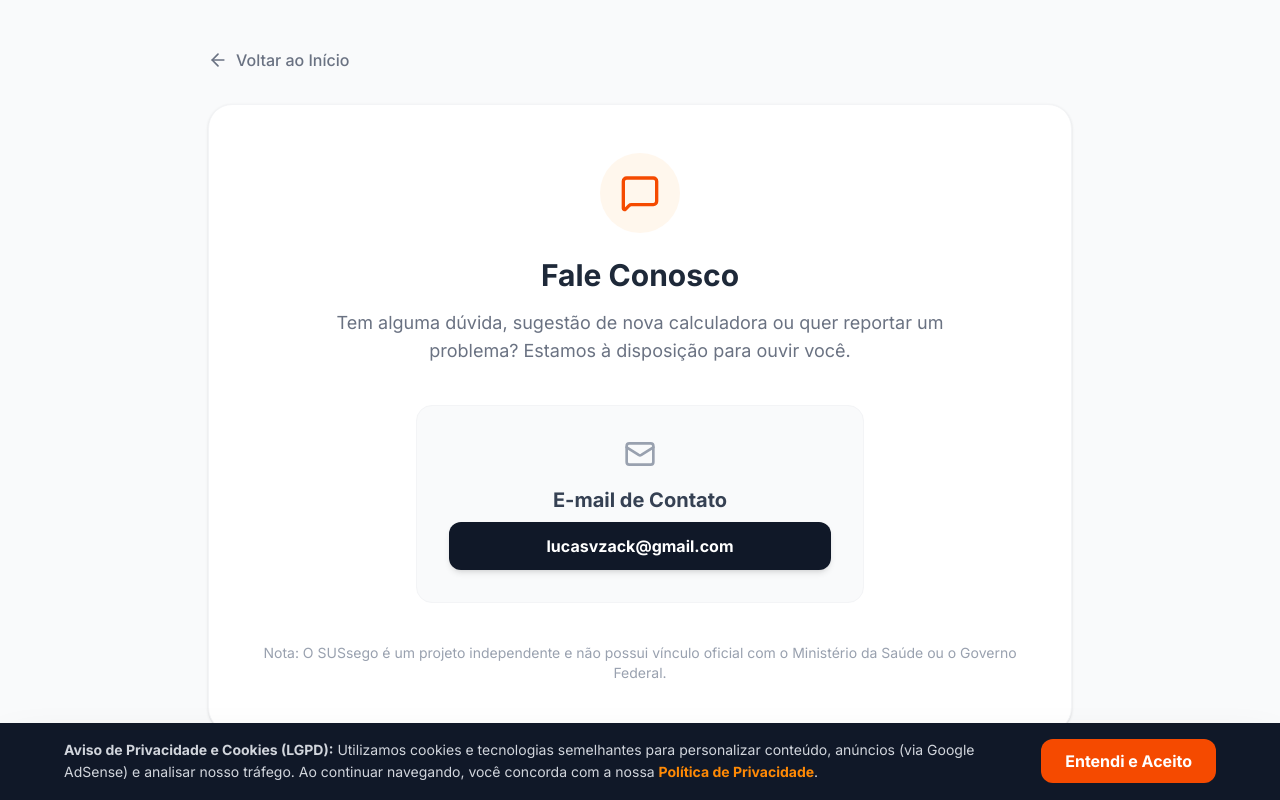
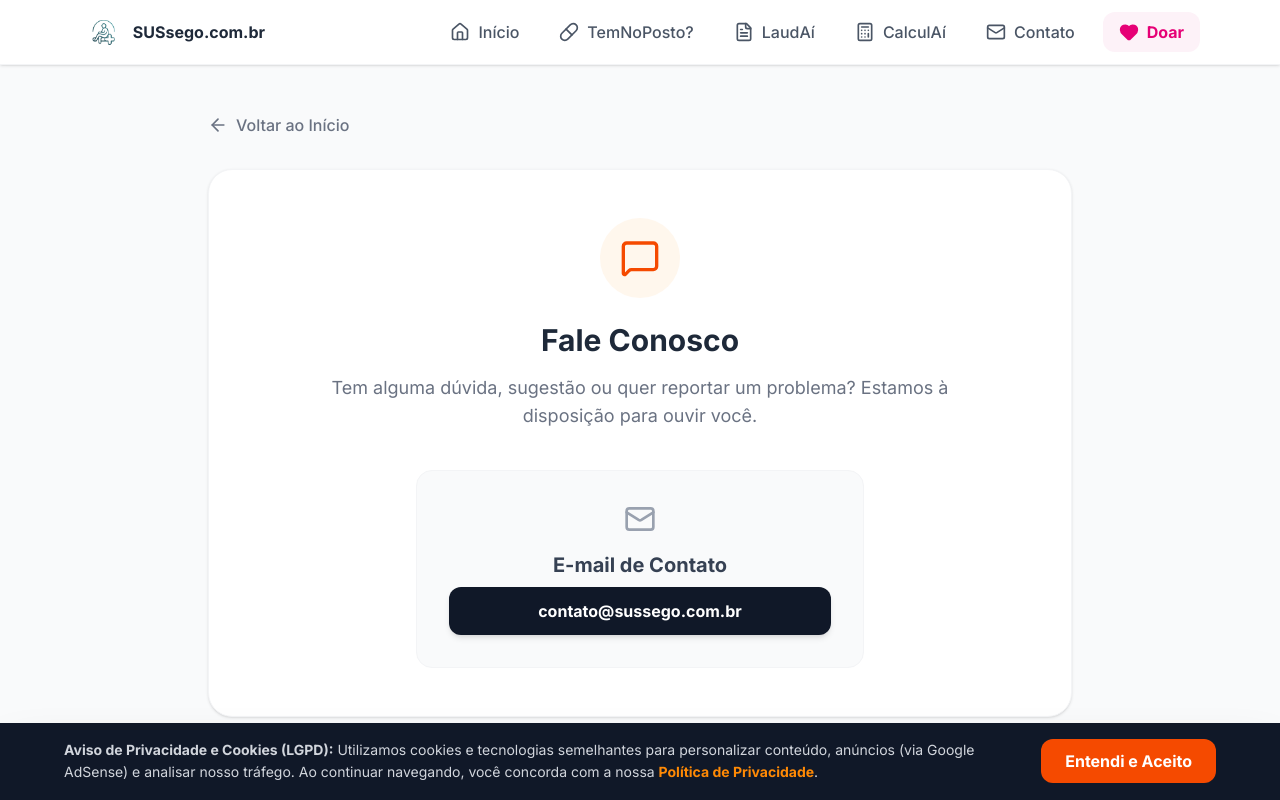
Before and after one commit to lucasvzack-sys/001, a React (Vite) app: page /contato in a window 1280 px wide. Shown: the top 800 px of the page. Built offline with nearby package versions, Linux system fonts and the light colour scheme.

Commit message:
Update Contact.tsx

```diff
--- a/src/components/Contact.tsx
+++ b/src/components/Contact.tsx
@@ -1,9 +1,14 @@
 import React from 'react';
 import { Mail, MessageSquare, ArrowLeft } from 'lucide-react';
+import Navbar from './Navbar'; // Adicionado
 
-export default function Contact({ onNavigate }: { onNavigate: (view: string) => void }) {
+export default function Contact({ onNavigate }: { onNavigate: (view: any) => void }) {
   return (
-    <div className="max-w-4xl mx-auto px-4 py-12">
+    <div className="min-h-screen bg-gray-50 pb-20">
+      {/* Adicionamos a Navbar aqui */}
+      <Navbar currentView="portal" onNavigate={onNavigate} />
+
+      <main className="max-w-4xl mx-auto px-4 py-12">
         <button onClick={() => onNavigate('portal')} className="flex items-center text-gray-500 hover:text-orange-600 transition-colors font-medium mb-8">
           <ArrowLeft size={20} className="mr-2" /> Voltar ao Início
         </button>
@@ -15,24 +20,21 @@ export default function Contact({ onNavigate }: { onNavigate: (view: string) =>
 
           <h1 className="text-3xl font-extrabold text-gray-800 mb-4">Fale Conosco</h1>
           <p className="text-lg text-gray-500 mb-10 max-w-2xl mx-auto">
-          Tem alguma dúvida, sugestão de nova calculadora ou quer reportar um problema? Estamos à disposição para ouvir você.
+            Tem alguma dúvida, sugestão ou quer reportar um problema? Estamos à disposição para ouvir você.
           </p>
 
           <div className="bg-gray-50 p-8 rounded-2xl max-w-md mx-auto border border-gray-100 flex flex-col items-center">
             <Mail size={32} className="text-gray-400 mb-4" />
             <h2 className="text-xl font-bold text-gray-700 mb-2">E-mail de Contato</h2>
             <a
-            href="mailto:contato@sussego.com.br"
+              href="mailto:lucasvzack@gmail.com"
               className="bg-gray-900 text-white px-8 py-3 rounded-xl font-bold hover:bg-gray-800 transition-colors shadow-md w-full"
             >
-            lucasvzack@gmail.com
+              contato@sussego.com.br
             </a>
           </div>
-
-        <p className="text-sm text-gray-400 mt-10">
-          Nota: O SUSsego é um projeto independente e não possui vínculo oficial com o Ministério da Saúde ou o Governo Federal.
-        </p>
         </div>
+      </main>
     </div>
   );
 }
```
Lines whose indentation alone changed are shown as unchanged.
